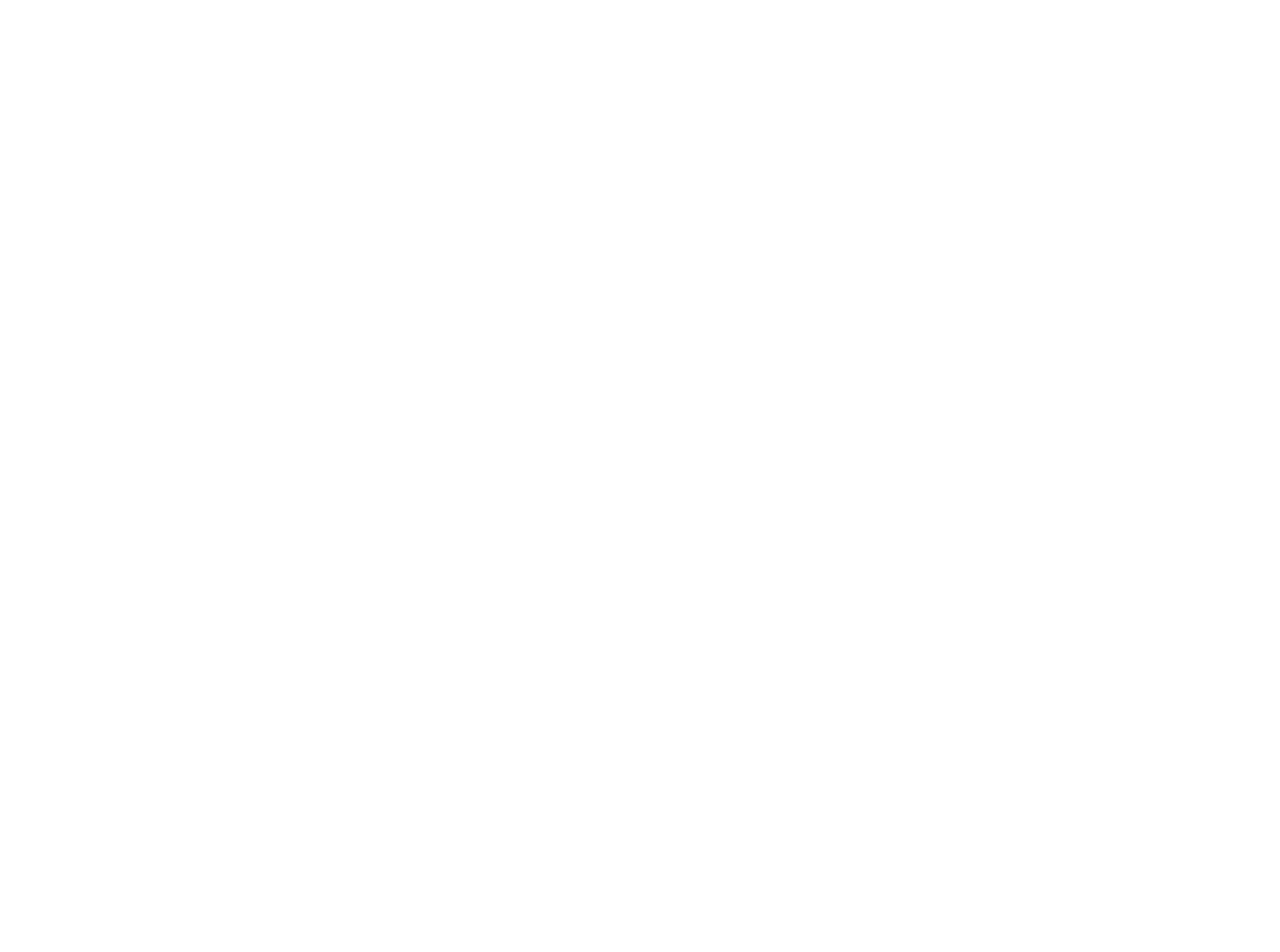
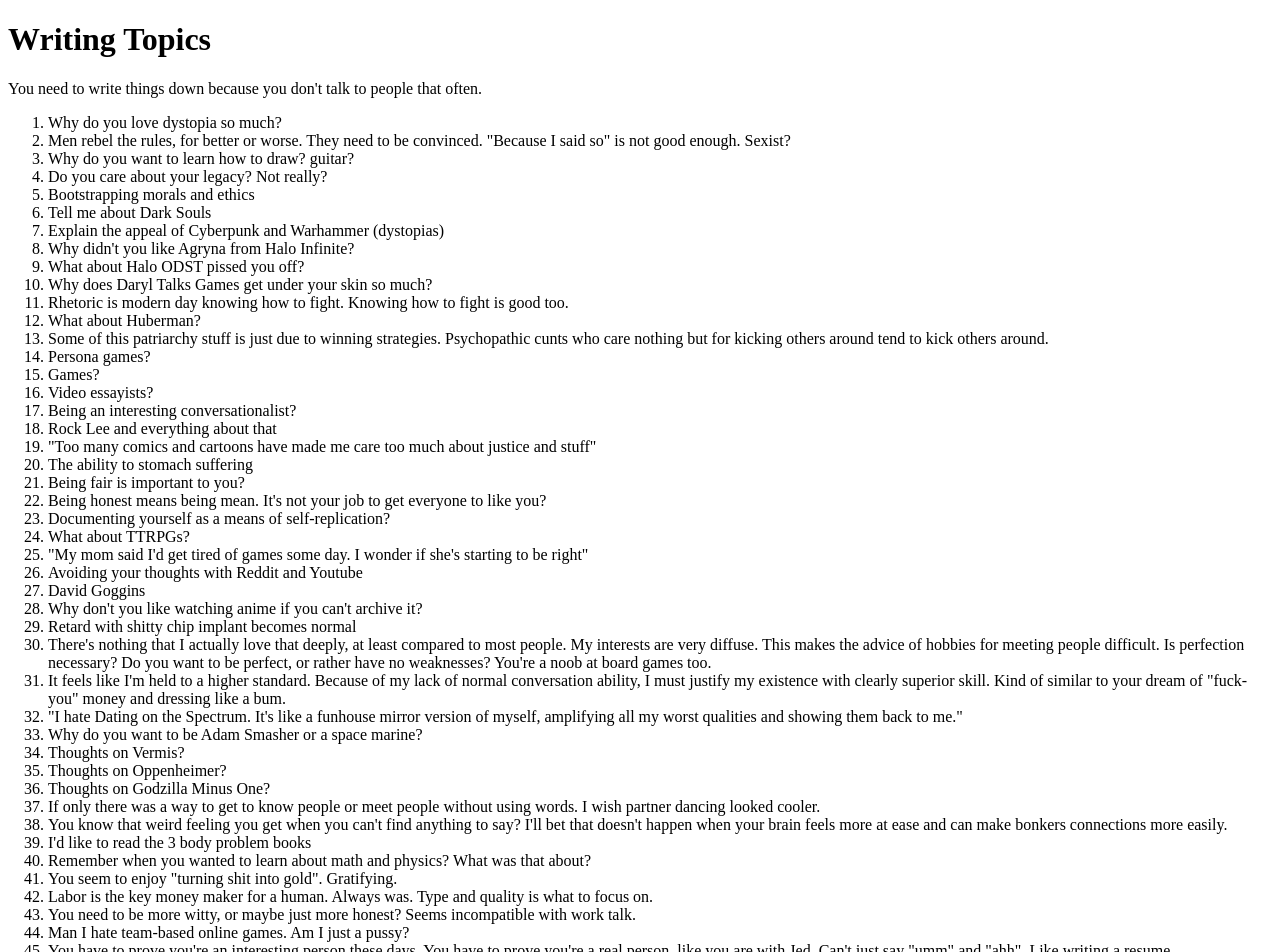
Before and after one commit to RadicalGarlic/safehouse.kim, an Angular app: page /writing-topics in a window 1280 px wide. Before the commit this address led to /. Shown: the top 952 px of the page. Before the commit the page ends 800 px from the top, so only its background shows below. Built offline with nearby package versions, Linux system fonts and the light colour scheme.

Commit message:
Add writing-topics page

```diff
--- a/src/app/wiki/wiki.component.html
+++ b/src/app/wiki/wiki.component.html
@@ -37,7 +37,7 @@
         <li>Basket hooks</li>
       </ol>
     </li>
-    <li>Blog topics</li>
+    <li><a routerLink="/writing-topics">Writing topics</a></li>
     <li>Escape plan</li>
     <li>Re-season cast iron skillet. Use the stove this time.</li>
     <li>Journaling</li>
@@ -103,3 +103,7 @@
     </tr>
   </table>
 </div>
+<hr>
+<h1>Writing Topics</h1>
+<div>
+</div>
--- a/src/app/wiki/wiki.component.ts
+++ b/src/app/wiki/wiki.component.ts
@@ -4,6 +4,7 @@
 @Component({
   selector: 'app-wiki',
   standalone: true,
+  imports: [RouterModule],
   templateUrl: './wiki.component.html',
   styleUrl: './wiki.component.scss'
 })
--- /dev/null
+++ b/src/app/writing-topics/writing-topics.component.html
@@ -0,0 +1,56 @@
+<h1>Writing Topics</h1>
+<p>You need to write things down because you don't talk to people that often.</p>
+<ol>
+  <li>Why do you love dystopia so much?</li>
+  <li>Men rebel the rules, for better or worse. They need to be convinced. "Because I said so" is not good enough. Sexist?</li>
+  <li>Why do you want to learn how to draw? guitar?</li>
+  <li>Do you care about your legacy? Not really?</li>
+  <li>Bootstrapping morals and ethics</li>
+  <li>Tell me about Dark Souls</li>
+  <li>Explain the appeal of Cyberpunk and Warhammer (dystopias)</li>
+  <li>Why didn't you like Agryna from Halo Infinite?</li>
+  <li>What about Halo ODST pissed you off?</li>
+  <li>Why does Daryl Talks Games get under your skin so much?</li>
+  <li>Rhetoric is modern day knowing how to fight. Knowing how to fight is good too.</li>
+  <li>What about Huberman?</li>
+  <li>Some of this patriarchy stuff is just due to winning strategies. Psychopathic cunts who care nothing but for kicking others around tend to kick others around.</li>
+  <li>Persona games?</li>
+  <li>Games?</li>
+  <li>Video essayists?</li>
+  <li>Being an interesting conversationalist?</li>
+  <li>Rock Lee and everything about that</li>
+  <li>"Too many comics and cartoons have made me care too much about justice and stuff"</li>
+  <li>The ability to stomach suffering</li>
+  <li>Being fair is important to you?</li>
+  <li>Being honest means being mean. It's not your job to get everyone to like you?</li>
+  <li>Documenting yourself as a means of self-replication?</li>
+  <li>What about TTRPGs?</li>
+  <li>"My mom said I'd get tired of games some day. I wonder if she's starting to be right"</li>
+  <li>Avoiding your thoughts with Reddit and Youtube</li>
+  <li>David Goggins</li>
+  <li>Why don't you like watching anime if you can't archive it?</li>
+  <li>Retard with shitty chip implant becomes normal</li>
+  <li>There's nothing that I actually love that deeply, at least compared to most people. My interests are very diffuse. This makes the advice of hobbies for meeting people difficult. Is perfection necessary? Do you want to be perfect, or rather have no weaknesses? You're a noob at board games too.</li>
+  <li>It feels like I'm held to a higher standard. Because of my lack of normal conversation ability, I must justify my existence with clearly superior skill. Kind of similar to your dream of "fuck-you" money and dressing like a bum.</li>
+  <li>"I hate Dating on the Spectrum. It's like a funhouse mirror version of myself, amplifying all my worst qualities and showing them back to me."</li>
+  <li>Why do you want to be Adam Smasher or a space marine?</li>
+  <li>Thoughts on Vermis?</li>
+  <li>Thoughts on Oppenheimer?</li>
+  <li>Thoughts on Godzilla Minus One?</li>
+  <li>If only there was a way to get to know people or meet people without using words. I wish partner dancing looked cooler.</li>
+  <li>You know that weird feeling you get when you can't find anything to say? I'll bet that doesn't happen when your brain feels more at ease and can make bonkers connections more easily.</li>
+  <li>I'd like to read the 3 body problem books</li>
+  <li>Remember when you wanted to learn about math and physics? What was that about?</li>
+  <li>You seem to enjoy "turning shit into gold". Gratifying.</li>
+  <li>Labor is the key money maker for a human. Always was. Type and quality is what to focus on.</li>
+  <li>You need to be more witty, or maybe just more honest? Seems incompatible with work talk.</li>
+  <li>Man I hate team-based online games. Am I just a pussy?</li>
+  <li>You have to prove you're an interesting person these days. You have to prove you're a real person, like you are with Jed. Can't just say "umm" and "ahh". Like writing a resume.</li>
+  <li>matttt</li>
+  <li>If I had watched anime early enough and learned to draw it would've ruined my life. Guitar too probably.</li>
+  <li>Remember FPS server browsers?</li>
+  <li>Bro I fucking hate how I take these stupid "whooaaa" posts at face value (women's work never ends but men's is finite i.e. changing a tire. What are jobs? Yardwork? The ridicule? Regular maintenance?)</li>
+  <li>Ok, we need to talk about WMAF</li>
+  <li>Would you date an OnlyFans girl?</li>
+  <li>Your problem with gacha</li>
+</ol>
```
Also changed, not shown: src/app/app.routes.ts (+7 -2 lines), src/app/writing-topics/writing-topics.component.ts (added, +12 -0 lines), src/app/writing-topics/writing-topics.component.scss (added), 1 other file (tests, documents, lock files or other folders).
